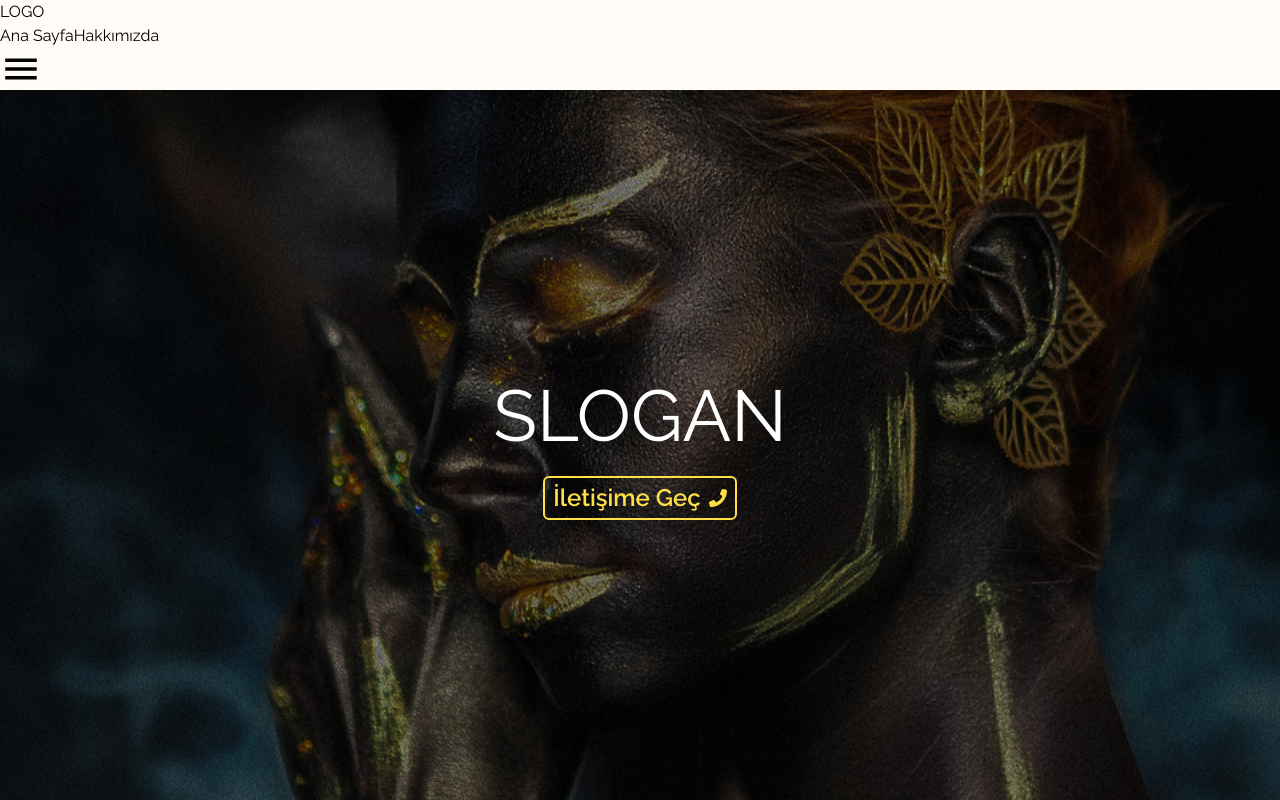
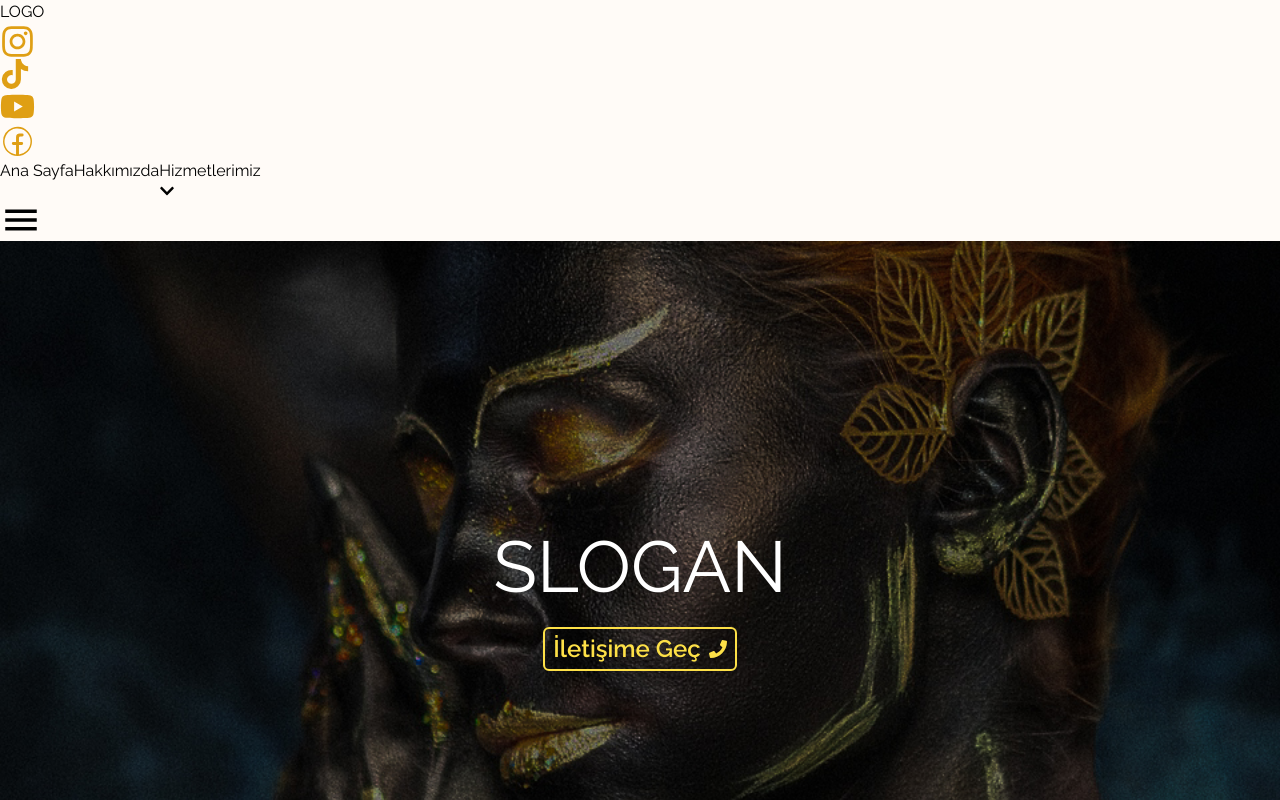
Before and after one commit to tunaece/kuafor-2, a React (Vite) app: page / in a window 1280 px wide. Shown: the top 800 px of the page. Built offline with nearby package versions, Linux system fonts and the light colour scheme.

Commit message:
animations

```diff
--- a/src/App.jsx
+++ b/src/App.jsx
@@ -19,7 +19,7 @@ return (
     <Route path="/hakkimizda" element={<About/>} />
     <Route path="/sac-islemleri" element={<Sac/>} />
     <Route path="/el-ayak-islemleri" element={<ElAyak/>} />
-    <Route path="/makyaj-islemeri" element={<Makyaj/>} />
+    <Route path="/makyaj-islemleri" element={<Makyaj/>} />
     <Route path="/agda-islemleri" element={<Agda/>} />
     <Route path="/gelin-saci-ve-makyajı" element={<Gelin/>} />
     <Route path="/mikro-kaynak" element={<Mikro/>} />
--- /dev/null
+++ b/src/components/DesktopServsMenu.jsx
@@ -0,0 +1,25 @@
+import { Link } from "react-router-dom"
+import {motion} from 'framer-motion'
+import './comps.css'
+const DesktopServsMenu = () => {
+  return (
+    <motion.div className="desktop-serv-wrapper"
+    initial={{y:-200}} animate={{y:0}} transition={{duration:0.1}}
+    exit={{y:-200,transition:{delay:0.1,duration:0.1}}}
+    >
+      <motion.div className="desktopLinks"
+      initial={{opacity:0,y:10}} animate={{opacity:1,y:0}}
+      transition={{duration:0.1,delay:0.1}}
+      exit={{opacity:0,transition:{duration:0.1}}}
+      >
+         <Link>Saç İşlemleri</Link>
+         <Link>Saç İşlemleri</Link>
+         <Link>Saç İşlemleri</Link>
+         <Link>Saç İşlemleri</Link>
+         <Link>Saç İşlemleri</Link>
+      </motion.div>
+   </motion.div>
+  )
+}
+
+export default DesktopServsMenu
--- a/src/components/Navbar.jsx
+++ b/src/components/Navbar.jsx
@@ -12,11 +12,13 @@ import { Link, NavLink } from 'react-router-dom'
 import './comps.css'
 import { useState, useRef, useEffect } from "react";
 import {AnimatePresence, motion} from 'framer-motion'
+import DesktopServsMenu from "./DesktopServsMenu";
 
 
 const Navbar = () => {
    const [mobileMenu,setMobileMenu]=useState(true)
    const [services,setServices]=useState(false)
+   const [desktopMenu,setDesktopMenu]=useState(false)
    const menuRef = useRef()
    const handleMenuClick=()=>{
       setMobileMenu(!mobileMenu)
@@ -52,9 +54,21 @@ return (
          <Link to='/' onClick={handleLogoClick}>LOGO</Link>
       </div>
 
+      <div className="hidden lg:flex space-x-10 [&>*]:hover:cursor-pointer ">
+            <FaInstagram color="#df9f14" size={35} className="hover:scale-125 transition-all" />
+            <FaTiktok color="#df9f14" size={30} className="hover:scale-125 transition-all"/>
+            <FaYoutube color="#df9f14" size={35} className="hover:scale-125 transition-all"/>
+            <CiFacebook color="#df9f14" size={35} className="hover:scale-125 transition-all"/>
+      </div>
+
       <div className='theMenu'>
          <NavLink to='/' >Ana Sayfa</NavLink>
          <NavLink to='/hakkimizda'>Hakkımızda</NavLink>
+         <button className="desktopServBtn"
+         onClick={()=>setDesktopMenu(!desktopMenu)}>
+            <span>Hizmetlerimiz</span>
+         {desktopMenu? <FaChevronUp/> : <FaChevronDown/>} </button>
+
 
       </div>
       <div className="hamburger-button" onClick={handleMenuClick}>
@@ -86,8 +100,9 @@ return (
                <AnimatePresence>
                {services&&
                <motion.div className="bg-zinc-900"
-                  initial={{height:0}}
-                  animate={{height:'auto'}}
+                  initial={{height:0,borderTop:'none',borderBottom:'none'}}
+                  animate={{height:'auto',borderTop:'1px solid white',
+                  borderBottom:'1px solid white'}}
                   transition={{duration:0.1,ease:'easeOut'}}
                   exit={{height:0,
                      transition:{delay:0.1,duration:0.1}}}
@@ -101,7 +116,7 @@ return (
                   <Link onClick={handleMenuClick}
                   to='/el-ayak-islemleri' >El & Ayak İşlemleri</Link>
                   <Link onClick={handleMenuClick}
-                  to='/makyaj-islemeri'>Makyaj İşlemleri</Link>
+                  to='/makyaj-islemleri'>Makyaj İşlemleri</Link>
                   <Link onClick={handleMenuClick}
                   to='/agda-islemleri'>Ağda İşlemleri</Link>
                   <Link onClick={handleMenuClick}
@@ -128,7 +143,12 @@ return (
       }
       </AnimatePresence>
    </nav>
+   <AnimatePresence>
+   {desktopMenu&&
 
+      <DesktopServsMenu />
+   }
+   </AnimatePresence>
 </div>
 )
 }
--- a/src/components/ServiceCards.jsx
+++ b/src/components/ServiceCards.jsx
@@ -1,4 +1,5 @@
 import { useNavigate } from "react-router-dom"
+import './comps.css'
 
 const ServiceCards = () => {
    const navigate = useNavigate()
@@ -9,16 +10,16 @@ const ServiceCards = () => {
          link: '/sac-islemleri'
       },
       {
-         title:'EL & AYAK İŞLEMLERİ',
-         link:'/el-ayak-islemleri'
-      },
-      {
          title:'MAKYAJ İŞLEMLERİ',
          link:'/makyaj-islemleri'
       },
       {
          title:'GELİN SAÇI VE MAKYAJI',
          link:'/gelin-saci-ve-makyajı'
+      },
+      {
+         title:'EL & AYAK İŞLEMLERİ',
+         link:'/el-ayak-islemleri'
       },
       {
          title:'MİKRO KAYNAK',
--- a/src/components/comps.css
+++ b/src/components/comps.css
@@ -8,7 +8,7 @@
    text-white z-10
 }
 .theMenu{
-   @apply space-x-4 hidden md:flex
+   @apply space-x-8 hidden md:flex
 }
 .theLogo{
    @apply text-5xl text-yellow-500
@@ -36,7 +36,7 @@
    @apply text-xl
 }
 .serv-wrapper{
-   @apply grid grid-cols-1 sm:grid-cols-2 md:grid-cols-3
+   @apply grid grid-cols-1 sm:grid-cols-2 lg:grid-cols-3
    gap-8 py-8 bg-black px-5
 }
 .servLink{
@@ -47,4 +47,14 @@
 .servLink:hover{background-color: yellow;scale: 1.05;}
 .servLink:active{background-color: #8e8e00;scale: 1.05;}
 
+.desktopServBtn{
+   @apply flex items-center space-x-1
 }
+.desktop-serv-wrapper{
+   @apply absolute bg-gray-950 text-white  w-3/12 text-center
+    py-8 right-0 -z-10 text-2xl pb-10 border border-t-0 border-gray-600
+}
+.desktopLinks{
+   @apply [&>*]:block space-y-6
+}
+}
```
